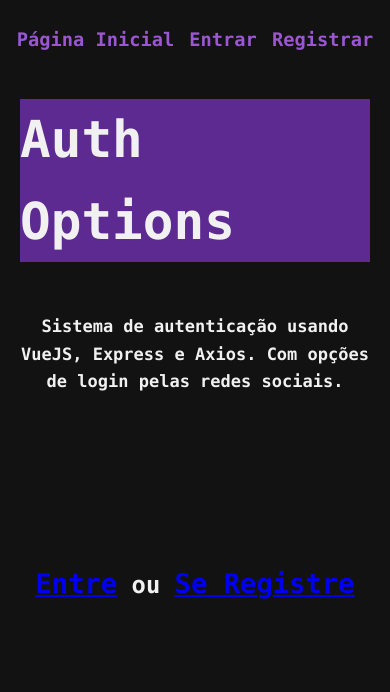
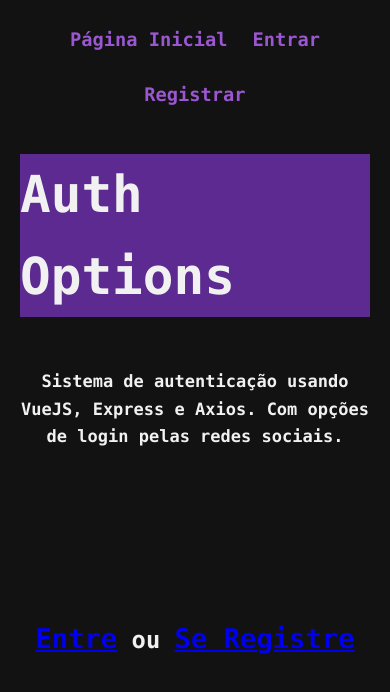
Before and after one commit to GabrielAlvesBM/auth-options, a Vue app: page / in a window 390 px wide. Shown: the top 692 px of the page. Built offline with nearby package versions, Linux system fonts and the light colour scheme.

Commit message:
style: adjust AppNav for responsiveness

```diff
--- a/src/components/AppNav.vue
+++ b/src/components/AppNav.vue
@@ -8,10 +8,11 @@
 
 <style scoped>
 .nav {
-  padding: 25px 0 10px 0;
+  padding: 25px 7.5px 10px 7.5px;
   display: flex;
+  flex-wrap: wrap;
   justify-content: center;
-  gap: 15px;
+  gap: 25px;
 }
 
 a {
```
